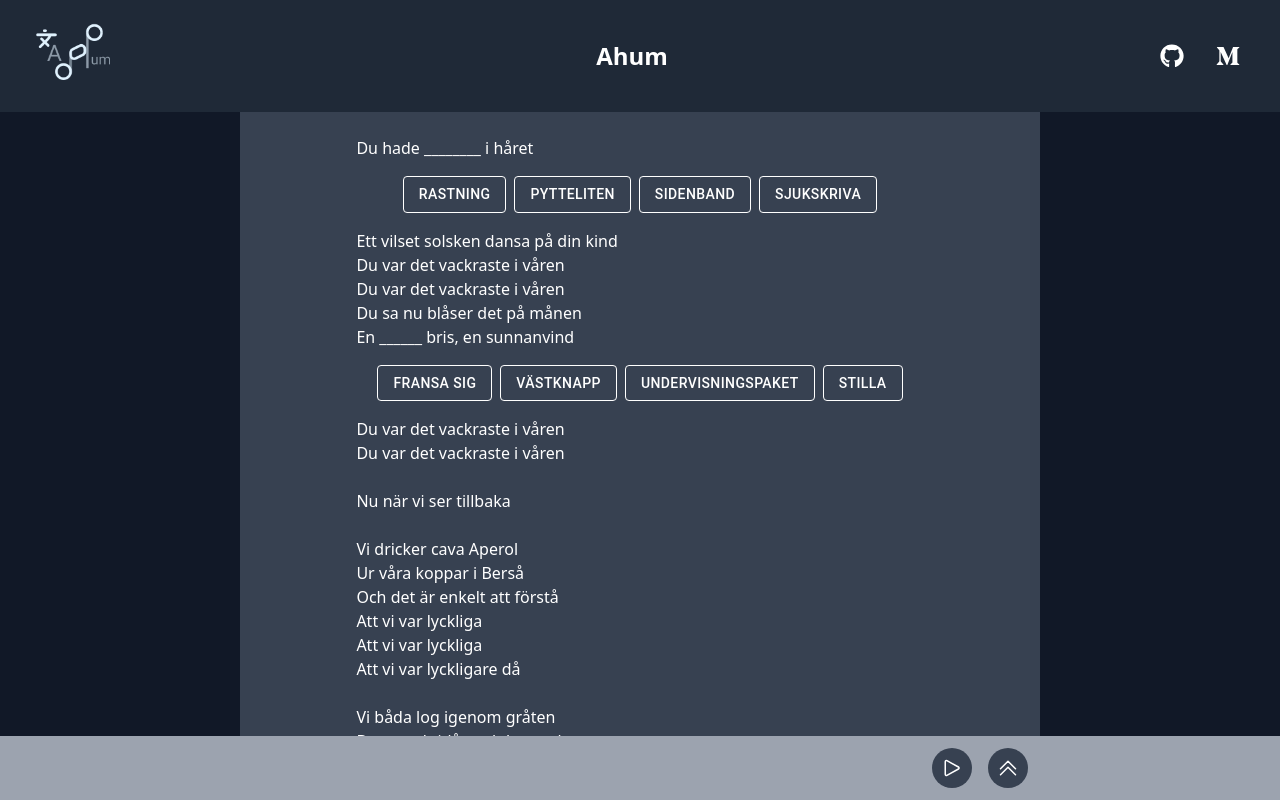
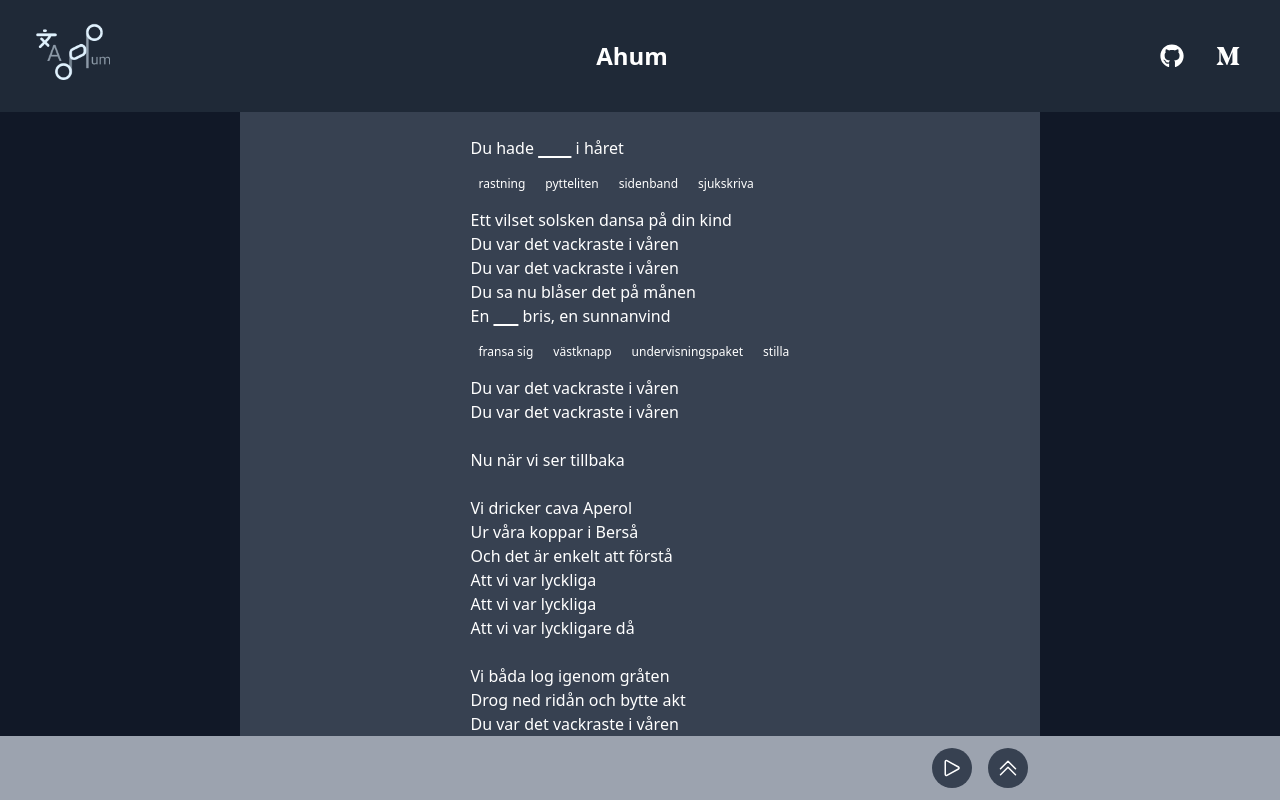
Before and after one commit to damianr13/ahum, a Next.js app in the folder language-music-frontend/: page / in a window 1280 px wide. Built offline with nearby package versions, Linux system fonts and the light colour scheme.

Commit message:
Feat: Improved tasks on the lyrics, added animations

```diff
--- a/language-music-frontend/src/components/karaoke-viewer/index.tsx
+++ b/language-music-frontend/src/components/karaoke-viewer/index.tsx
@@ -1,8 +1,9 @@
-import React, { useEffect, useState } from "react";
+import React, { useEffect, useMemo, useState } from "react";
 import { Song } from "@/models/song";
-import WordSelectionTaskView from "@/components/word-selection-task-view";
-import LineReorderingTaskView from "@/components/line-reordering-task-view";
+import WordSelectionTaskView from "@/components/karaoke-viewer/tasks/word-selection-task-view";
+import LineReorderingTaskView from "@/components/karaoke-viewer/tasks/line-reordering-task-view";
 import { TaskResponse } from "@/models/task-response";
+import { extractIndex } from "@/utils/parse";
 
 type LyricLine = {
   word: string;
@@ -13,9 +14,20 @@ type KaraokeLyricsProps = {
   song: Song;
   currentTime: number;
   onSeek: (time: number) => void;
+};
 
-  wordRenderer?: (word: string, isActive: boolean) => React.JSX.Element;
-};
+interface WordComponentProps extends KaraokeLyricsProps {
+  item: LyricLine;
+  line: LyricLine[];
+  lineIndex: number;
+  wordIndex: number;
+  parsedLyrics: LyricLine[][];
+  taskResponses: {
+    [key: string]: TaskResponse;
+  };
+
+  onTaskUpdated(response: TaskResponse, taskIdentifier: string): void;
+}
 
 const parseLrc = (lrcString: string): LyricLine[][] => {
   const lines = lrcString.split("\n");
@@ -31,12 +43,123 @@ const parseLrc = (lrcString: string): LyricLine[][] => {
   });
 };
 
+const WordComponent = (props: WordComponentProps): React.JSX.Element => {
+  const {
+    currentTime,
+    item,
+    line,
+    lineIndex,
+    wordIndex,
+    onSeek,
+    taskResponses,
+    song,
+    parsedLyrics,
+    onTaskUpdated,
+  } = props;
+
+  const isActive =
+    currentTime >= item.time &&
+    (!line[wordIndex + 1] || currentTime < line[wordIndex + 1].time) &&
+    currentTime <=
+      (lineIndex + 1 < parsedLyrics.length &&
+      parsedLyrics[lineIndex + 1].length > 0
+        ? parsedLyrics[lineIndex + 1][0].time
+        : item.time + 3);
+  let clickableWordClass =
+    "hover:text-gray-400 cursor-pointer " +
+    "transition duration-150 ease-in-out transform hover:scale-105";
+
+  let processedWord = item.word;
+  if (processedWord.indexOf("__lp") !== -1) {
+    clickableWordClass +=
+      " underline-offset-2 decoration-2 underline whitespace-pre";
+    const taskIdentifier = processedWord.replaceAll("_", "");
+    const taskIndex = extractIndex(processedWord, "lp");
+
+    if (taskIndex !== undefined && taskIdentifier in taskResponses) {
+      const task = song.line_reordering_tasks[taskIndex];
+
+      if (!taskResponses[taskIdentifier].done) {
+        processedWord = taskResponses[taskIdentifier].response;
+        processedWord += " ".repeat(
+          task.original_line.length -
+            taskResponses[taskIdentifier].response.length,
+        );
+      } else {
+        processedWord = task.original_line;
+      }
+    } else {
+      processedWord = processedWord.replace(/lp\d+/g, "").replaceAll("_", " ");
+    }
+  }
+  if (processedWord.indexOf("__wp") !== -1) {
+    clickableWordClass +=
+      " underline-offset-2 decoration-2 underline whitespace-pre";
+    const taskIdentifier = processedWord.replaceAll("_", "");
+    const taskIndex = extractIndex(processedWord, "wp");
+    if (taskIndex !== undefined && taskIdentifier in taskResponses) {
+      processedWord = song.word_selection_tasks[taskIndex].target_word;
+    } else {
+      processedWord = processedWord.replace(/wp\d+/g, "").replaceAll("_", " ");
+    }
+  }
+
+  if (processedWord.indexOf("__wst") !== -1) {
+    const taskIndex = extractIndex(processedWord, "wst");
+    const task = props.song.word_selection_tasks.find((task) => {
+      return task.task_id === taskIndex;
+    });
+    if (!task) {
+      return <></>;
+    }
+    return (
+      <WordSelectionTaskView
+        key={wordIndex}
+        task={task}
+        onInput={(response) => onTaskUpdated(response, `wp${taskIndex}`)}
+      />
+    );
+  }
+  if (processedWord.indexOf("__lrt") !== -1) {
+    const taskIndex = extractIndex(processedWord, "lrt");
+    return (
+      <LineReorderingTaskView
+        key={wordIndex}
+        line={processedWord}
+        song={song}
+        onInput={(response) => onTaskUpdated(response, `lp${taskIndex}`)}
+      />
+    );
+  }
+  const activeClass = `my-1 ${clickableWordClass} ${
+    isActive ? "font-bold text-lg word-active" : "text-base"
+  }`;
+
+  return (
+    <>
+      <span
+        id={`word-${wordIndex}`}
+        key={wordIndex}
+        className={activeClass}
+        onClick={() => onSeek(item.time)}
+      >
+        {processedWord}
+      </span>
+      <span>&nbsp;</span>
+    </>
+  );
+};
+
 const KaraokeLyrics: React.FC<KaraokeLyricsProps> = (
   props: KaraokeLyricsProps,
 ) => {
-  const { song, currentTime, onSeek, wordRenderer } = props;
+  const { song, currentTime, onSeek } = props;
   const { processed_lyrics: lyrics, lyrics_url: lyricsUrl } = song;
   const [parsedLyrics, setParsedLyrics] = useState<LyricLine[][]>([]);
+
+  const [taskResponses, setTaskResponses] = useState<{
+    [key: string]: TaskResponse;
+  }>({});
 
   useEffect(() => {
     setParsedLyrics(parseLrc(lyrics));
@@ -55,75 +178,37 @@ const KaraokeLyrics: React.FC<KaraokeLyricsProps> = (
     });
   }, [currentTime]);
 
-  const renderLyrics = () => {
+  const renderedLyrics = useMemo(() => {
     return parsedLyrics.map((line, lineIndex) => (
       <p key={lineIndex}>
-        {line.map((item, wordIndex) => {
-          const isActive =
-            currentTime >= item.time &&
-            (!line[wordIndex + 1] || currentTime < line[wordIndex + 1].time) &&
-            currentTime <=
-              (lineIndex + 1 < parsedLyrics.length &&
-              parsedLyrics[lineIndex + 1].length > 0
-                ? parsedLyrics[lineIndex + 1][0].time
-                : item.time + 3);
-          const clickableWordClass =
-            "hover:text-gray-400 cursor-pointer " +
-            "transition duration-150 ease-in-out transform hover:scale-105";
-          const activeClass = `my-1 ${clickableWordClass} ${
-            isActive ? "font-bold text-lg word-active" : "text-base"
-          }`;
-
-          let processedWord = item.word;
-          if (processedWord.indexOf("__lp") !== -1) {
-            processedWord = processedWord.replace(/lp\d+/g, "");
-          }
-          if (processedWord.indexOf("__wp") !== -1) {
-            processedWord = processedWord.replace(/wp\d+/g, "");
-          }
-
-          // TODO: These tasks should update the lyrics with the "onInput" callback
-          // TODO 2: The components are still ugly
-          if (processedWord.indexOf("__wst") !== -1) {
-            return (
-              <WordSelectionTaskView
-                key={wordIndex}
-                line={processedWord}
-                song={song}
-                onInput={() => {}}
-              />
-            );
-          }
-          if (processedWord.indexOf("__lrt") !== -1) {
-            return (
-              <LineReorderingTaskView
-                key={wordIndex}
-                line={processedWord}
-                song={song}
-                onInput={(response: TaskResponse) => {}}
-              />
-            );
-          }
-
-          return (
-            <span
-              id={`word-${wordIndex}`}
-              key={wordIndex}
-              className={activeClass}
-              onClick={() => onSeek(item.time)}
-            >
-              {processedWord}{" "}
-            </span>
-          );
-        })}
+        {line.map((item, wordIndex) => (
+          <WordComponent
+            key={wordIndex}
+            item={item}
+            line={line}
+            lineIndex={lineIndex}
+            wordIndex={wordIndex}
+            parsedLyrics={parsedLyrics}
+            taskResponses={taskResponses}
+            onTaskUpdated={(response, taskIdentifier) => {
+              console.log("Task solutions", taskResponses);
+              console.log("Task updated", response, taskIdentifier);
+              setTaskResponses({
+                ...taskResponses,
+                [taskIdentifier]: response,
+              });
+            }}
+            {...props}
+          />
+        ))}
         {line.length == 0 && <br />}
       </p>
     ));
-  };
+  }, [parsedLyrics, taskResponses, props]);
 
   return (
     <div>
-      <div>{renderLyrics()}</div>
+      <div>{renderedLyrics}</div>
 
       {/*Attribution*/}
       <div className="text-xs text-gray-400 mt-2 italic">
--- /dev/null
+++ b/language-music-frontend/src/components/karaoke-viewer/tasks/components/task-button.tsx
@@ -0,0 +1,55 @@
+import React, { HTMLAttributes, useEffect, useMemo, useState } from "react";
+
+interface TaskButtonProps extends HTMLAttributes<HTMLButtonElement> {
+  isCorrect?: boolean;
+  disabled?: boolean;
+}
+
+const TaskButton = (props: TaskButtonProps): React.JSX.Element => {
+  const [buttonAnimation, setButtonAnimation] = useState("");
+
+  const bgClass = useMemo(() => {
+    if (props.isCorrect === undefined) {
+      return "bg-transparent";
+    }
+    if (props.isCorrect) {
+      return "bg-lime-700";
+    } else {
+      return "bg-red-700";
+    }
+  }, [props.isCorrect]);
+
+  useEffect(() => {
+    if (props.isCorrect === undefined) {
+      return;
+    }
+    if (!props.isCorrect) {
+      setButtonAnimation("animate-wiggle");
+    } else {
+      setButtonAnimation("animate-bounce-fast");
+    }
+    setTimeout(() => {
+      setButtonAnimation("");
+    }, 500);
+  }, [props.isCorrect]);
+
+  return (
+    <button
+      disabled={props.disabled}
+      className={
+        bgClass +
+        " " +
+        buttonAnimation +
+        " enabled:hover:bg-sky-600 py-2 px-2 enabled:hover:border-transparent rounded text-xs " +
+        "disabled:opacity-50 disabled:cursor-not-allowed" +
+        " " +
+        props.className
+      }
+      {...props}
+    >
+      {props.children}
+    </button>
+  );
+};
+
+export default TaskButton;
--- /dev/null
+++ b/language-music-frontend/src/components/karaoke-viewer/tasks/components/task-buttons-container.tsx
@@ -0,0 +1,10 @@
+import { HTMLAttributes } from "react";
+import React from "react";
+
+const TaskButtonsContainer = (
+  props: HTMLAttributes<HTMLDivElement>,
+): React.JSX.Element => {
+  return <div className="flex flex-row gap-1 mb-2 mt-2">{props.children}</div>;
+};
+
+export default TaskButtonsContainer;
--- a/language-music-frontend/src/components/line-reordering-task-view.tsx
+++ b/language-music-frontend/src/components/karaoke-viewer/tasks/line-reordering-task-view.tsx
@@ -1,8 +1,9 @@
-import { useEffect, useMemo, useState } from "react";
-import { Button } from "@mui/material";
+import React, { useCallback, useMemo, useState } from "react";
 import { Song } from "@/models/song";
 import { TaskResponse } from "@/models/task-response";
 import { extractIndex } from "@/utils/parse";
+import TaskButton from "@/components/karaoke-viewer/tasks/components/task-button";
+import TaskButtonsContainer from "@/components/karaoke-viewer/tasks/components/task-buttons-container";
 
 export interface LineReorderingTaskProps {
   song: Song;
@@ -12,34 +13,24 @@ export interface LineReorderingTaskProps {
 
 interface LineOrderButtonProps {
   onSelected: () => void;
-  isSelected: boolean;
   isCorrect: boolean | undefined;
   selectionIndex: number | undefined;
   word: string;
 }
 
 const LineOrderButton = (props: LineOrderButtonProps) => {
-  const { onSelected, word, isSelected, isCorrect, selectionIndex } = props;
-  const backgroundColor = useMemo(() => {
-    if (!isSelected) return "transparent";
+  const { onSelected, word, isCorrect, selectionIndex } = props;
 
-    return isCorrect ? "green" : "red";
-  }, [isSelected, isCorrect]);
-
-  console.log(word, props);
+  console.log("Selection index", selectionIndex);
   return (
-    <Button
-      variant="outlined"
-      style={{
-        color: "white",
-        borderColor: "white",
-        backgroundColor: backgroundColor,
-      }}
+    <TaskButton
       onClick={onSelected}
+      isCorrect={isCorrect}
+      disabled={selectionIndex !== undefined}
     >
       {word}
       <sub>{selectionIndex !== -1 ? selectionIndex : ""}</sub>
-    </Button>
+    </TaskButton>
   );
 };
 
@@ -68,48 +59,40 @@ const LineReorderingTaskView = (props: LineReorderingTaskProps) => {
     });
   }, [currentSelection, correctSelection, task]);
 
-  useEffect(() => {
-    console.log("currentSelection", currentSelection);
-    if (!task || currentSelection.length === 0) return;
+  const onSelected = useCallback(
+    (index: number) => {
+      if (!task) return;
 
-    if (selectionValidity.some((valid) => !valid)) {
+      const newSelection = [...currentSelection, index];
+      setCurrentSelection(newSelection);
+
       props.onInput({
-        response: currentSelection.join(" "),
-        done: true,
+        response: newSelection.map((i) => task.scrambled_line[i]).join(" "),
+        done: newSelection.length === correctSelection.length,
       });
-      return;
-    }
-
-    console.log("selections", currentSelection, correctSelection);
-    props.onInput({
-      response: currentSelection.map((i) => task.scrambled_line[i]).join(" "),
-      done: currentSelection.length === correctSelection.length,
-    });
-  }, [currentSelection, props, selectionValidity, correctSelection]);
+    },
+    [currentSelection, props, task, correctSelection],
+  );
+  const selectionIndex = useCallback(
+    (index: number) => {
+      const resultFromJS = currentSelection.indexOf(index);
+      return resultFromJS >= 0 ? resultFromJS : undefined;
+    },
+    [currentSelection],
+  );
 
   return (
-    <div
-      style={{
-        display: "flex",
-        flexDirection: "row",
-        gap: "8px",
-        justifyContent: "center",
-        margin: "16px",
-        maxWidth: "100%",
-        flexWrap: "wrap",
-      }}
-    >
+    <TaskButtonsContainer>
       {task?.scrambled_line.map((word, index) => (
         <LineOrderButton
           key={index}
-          isSelected={currentSelection.includes(index)}
           isCorrect={selectionValidity[currentSelection.indexOf(index)]}
-          selectionIndex={currentSelection.indexOf(index)}
-          onSelected={() => setCurrentSelection([...currentSelection, index])}
+          selectionIndex={selectionIndex(index)}
+          onSelected={() => onSelected(index)}
           word={word}
         />
       ))}
-    </div>
+    </TaskButtonsContainer>
   );
 };
 
--- /dev/null
+++ b/language-music-frontend/src/components/karaoke-viewer/tasks/word-selection-task-view.tsx
@@ -0,0 +1,75 @@
+import { WordSelectionTask } from "@/models/song";
+import React, { useCallback, useMemo, useState } from "react";
+import { TaskResponse } from "@/models/task-response";
+import TaskButton from "@/components/karaoke-viewer/tasks/components/task-button";
+import TaskButtonsContainer from "@/components/karaoke-viewer/tasks/components/task-buttons-container";
+
+export interface WordSelectionTaskProps {
+  task: WordSelectionTask;
+  onInput: (value: TaskResponse) => void;
+}
+
+interface WordSelectionButtonProps {
+  selectedWord: string | undefined;
+  onSelect: () => void;
+  alternative: string;
+  targetWord: string;
+}
+
+const WordSelectionButton = (props: WordSelectionButtonProps) => {
+  const { selectedWord, onSelect, alternative, targetWord } = props;
+  const isDisabled = useMemo(() => {
+    return selectedWord !== undefined;
+  }, [selectedWord]);
+  const isCorrect = useMemo(() => {
+    if (selectedWord === undefined) return undefined;
+    if (alternative === targetWord) {
+      return true;
+    }
+
+    if (selectedWord === alternative) {
+      return false;
+    }
+
+    return undefined;
+  }, [selectedWord, targetWord, alternative]);
+  return (
+    <TaskButton onClick={onSelect} isCorrect={isCorrect} disabled={isDisabled}>
+      {alternative}
+    </TaskButton>
+  );
+};
+
+const WordSelectionTaskView = (props: WordSelectionTaskProps) => {
+  const [selectedWord, setSelectedWord] = useState<string | undefined>(
+    undefined,
+  );
+  const { task } = props;
+
+  const onSelect = useCallback(
+    (alternative: string) => {
+      setSelectedWord(alternative);
+      props.onInput({
+        response: alternative,
+        done: true,
+      });
+    },
+    [props],
+  );
+
+  return (
+    <TaskButtonsContainer>
+      {task?.alternatives.map((alternative, index) => (
+        <WordSelectionButton
+          key={index}
+          selectedWord={selectedWord}
+          onSelect={() => onSelect(alternative)}
+          alternative={alternative}
+          targetWord={task.target_word}
+        />
+      ))}
+    </TaskButtonsContainer>
+  );
+};
+
+export default WordSelectionTaskView;
--- a/language-music-frontend/src/components/word-selection-task-view.tsx
+++ /dev/null
@@ -1,91 +0,0 @@
-import { Song } from "@/models/song";
-import { Button } from "@mui/material";
-import { useEffect, useMemo, useState } from "react";
-import { TaskResponse } from "@/models/task-response";
-import { extractIndex } from "@/utils/parse";
-
-export interface WordSelectionTaskProps {
-  song: Song;
-  line: string;
-  onInput: (value: TaskResponse) => void;
-}
-
-interface WordSelectionButtonProps {
-  selectedWord: string | undefined;
-  onSelect: () => void;
-  alternative: string;
-  targetWord: string;
-}
-
-const WordSelectionButton = (props: WordSelectionButtonProps) => {
-  const { selectedWord, onSelect, alternative, targetWord } = props;
-  const isDisabled = useMemo(() => {
-    return selectedWord !== undefined;
-  }, [selectedWord]);
-  const backgroundColor = useMemo(() => {
-    if (alternative === selectedWord && alternative !== targetWord)
-      return "red";
-    if (alternative === targetWord && selectedWord !== undefined)
-      return "green";
-    if (isDisabled) {
-      return "gray";
-    }
-    return "transparent";
-  }, [selectedWord, targetWord, alternative, isDisabled]);
-  return (
-    <Button
-      variant="outlined"
-      style={{
-        color: "white",
-        borderColor: "white",
-        backgroundColor: backgroundColor,
-      }}
-      onClick={onSelect}
-      disabled={isDisabled}
-    >
-      {alternative}
-    </Button>
-  );
-};
-
-const WordSelectionTaskView = (props: WordSelectionTaskProps) => {
-  const [selectedWord, setSelectedWord] = useState<string | undefined>(
-    undefined,
-  );
-  const task = props.song.word_selection_tasks.find((task) => {
-    return task.task_id === extractIndex(props.line, "wst");
-  });
-
-  useEffect(() => {
-    if (!task || !selectedWord) return;
-
-    props.onInput({
-      response: selectedWord,
-      done: true,
-    });
-  }, [selectedWord, task, props]);
-
-  return (
-    <div
-      style={{
-        display: "flex",
-        flexDirection: "row",
-        gap: "8px",
-        justifyContent: "center",
-        margin: "16px",
-      }}
-    >
-      {task?.alternatives.map((alternative, index) => (
-        <WordSelectionButton
-          key={index}
-          selectedWord={selectedWord}
-          onSelect={() => setSelectedWord(alternative)}
-          alternative={alternative}
-          targetWord={task.target_word}
-        />
-      ))}
-    </div>
-  );
-};
-
-export default WordSelectionTaskView;
```
Also changed, not shown: language-music-frontend/src/app/styles/globals.css (+16 -0 lines), language-music-frontend/tailwind.config.ts (+10 -0 lines).
